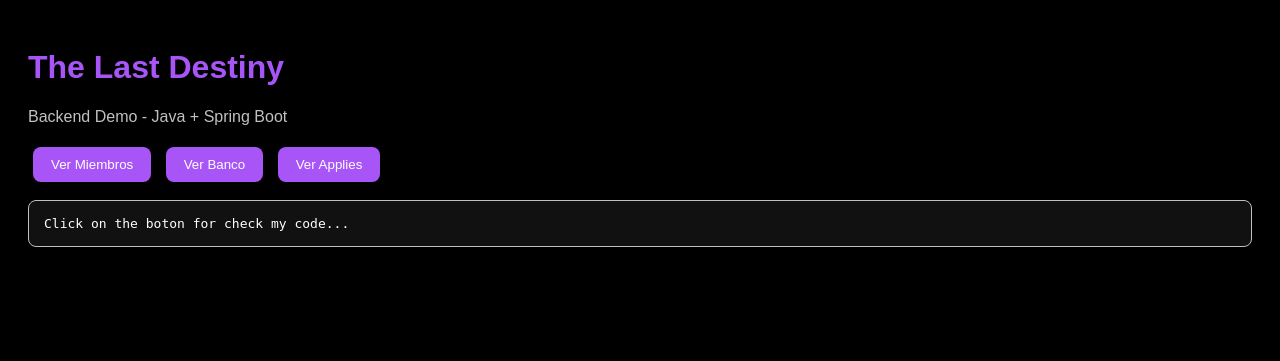
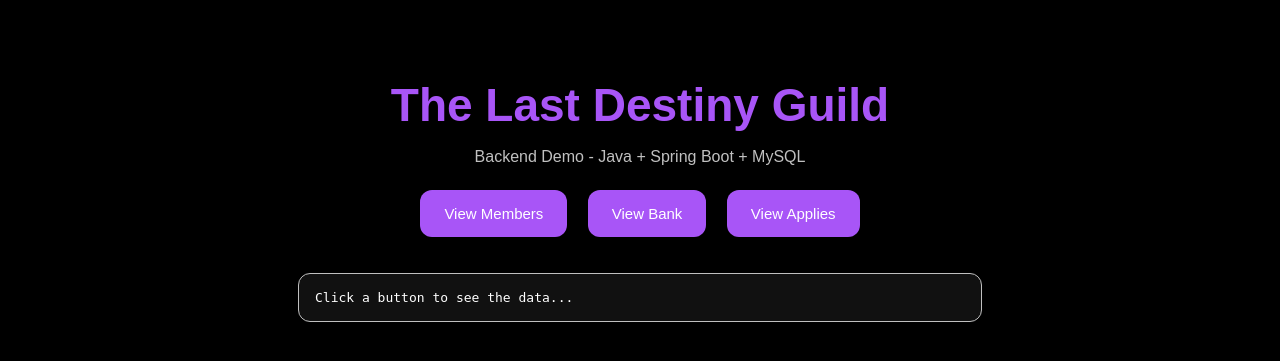
Before and after one commit to andreygr24/The_Last_Destiny-Spring_Boot, a Spring Boot app: page / in a window 1280 px wide. Shown: the top 361 px of the page. Run offline with Spring Boot 4, Linux system fonts and the light colour scheme.

Commit message:
Fix index page

```diff
--- a/src/main/resources/static/index.html
+++ b/src/main/resources/static/index.html
@@ -2,31 +2,29 @@
 <html lang="en">
 <head>
     <meta charset="UTF-8">
-    <title>The Last Destiny - Backend Demo</title>
+    <title>The Last Destiny Guild</title>
     <style>
-        body { background: #000; color: #fff; font-family: Arial; padding: 20px; }
-        h1 { color: #a855f7; }
-        button { background: #a855f7; color: #fff; border: none; padding: 10px 18px; margin: 5px; border-radius: 8px; cursor: pointer; }
-        button:hover { background: #7c3aed; }
-        pre { background: #111; border: 1px solid #c0c0c0; padding: 15px; border-radius: 8px; overflow: auto; }
+        body { background: #000; color: #fff; font-family: Arial; text-align: center; padding-top: 70px; }
+        h1 { color: #a855f7; font-size: 46px; margin: 0; }
         p { color: #c0c0c0; }
+        button { background: #a855f7; color: #fff; border: none; padding: 15px 24px; margin: 8px; border-radius: 12px; cursor: pointer; font-size: 15px; }
+        pre { background: #111; border: 1px solid #c0c0c0; padding: 16px; border-radius: 12px; text-align: left; max-width: 650px; margin: 28px auto; }
     </style>
 </head>
 <body>
-<h1>The Last Destiny</h1>
-<p>Backend Demo - Java + Spring Boot</p>
+<h1>The Last Destiny Guild</h1>
+<p>Backend Demo - Java + Spring Boot + MySQL</p>
 
-<button onclick="load('/members')">Ver Miembros</button>
-<button onclick="load('/bank')">Ver Banco</button>
-<button onclick="load('/apply')">Ver Applies</button>
+<button onclick="load('/members')">View Members</button>
+<button onclick="load('/bank')">View Bank</button>
+<button onclick="load('/apply')">View Applies</button>
 
-<pre id="out">Click on the boton for check my code...</pre>
+<pre id="out">Click a button to see the data...</pre>
 
 <script>
     async function load(url) {
         const r = await fetch(url);
-        const data = await r.json();
-        document.getElementById('out').textContent = JSON.stringify(data, null, 2);
+        document.getElementById('out').textContent = JSON.stringify(await r.json(), null, 2);
     }
 </script>
 </body>
```
